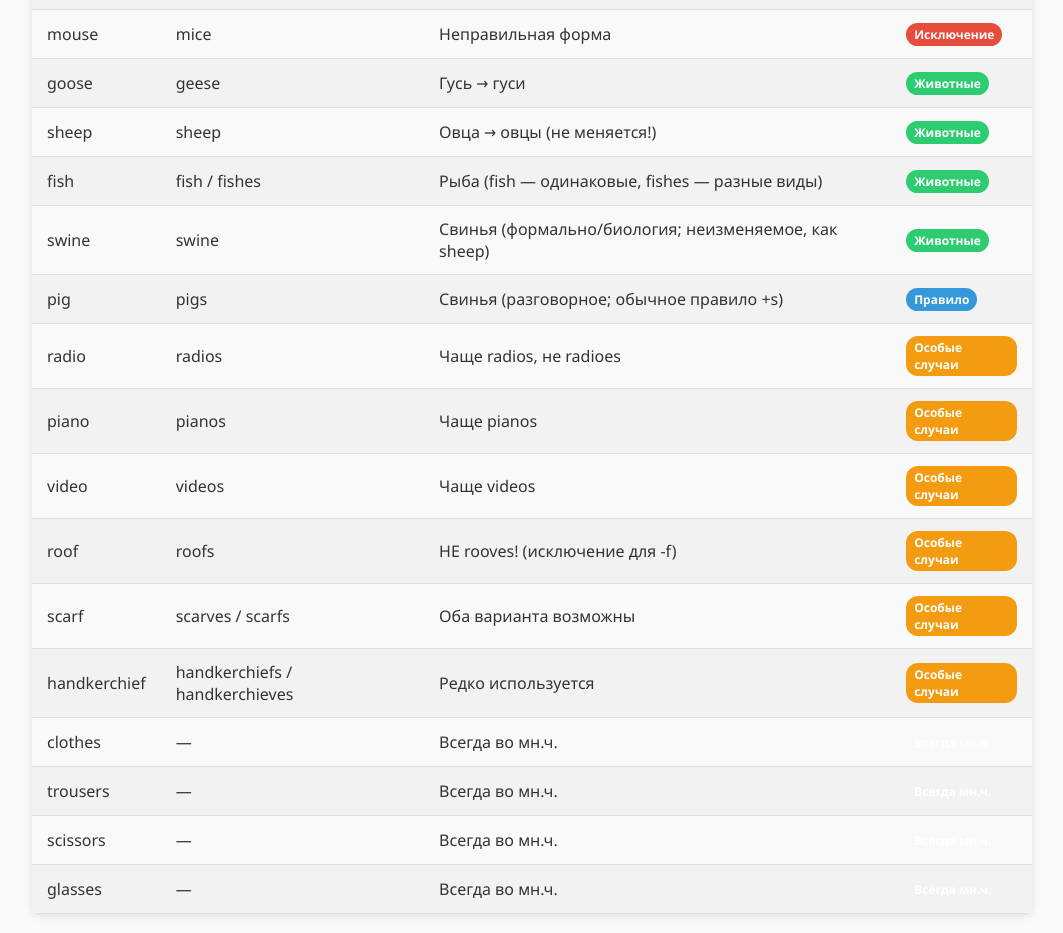
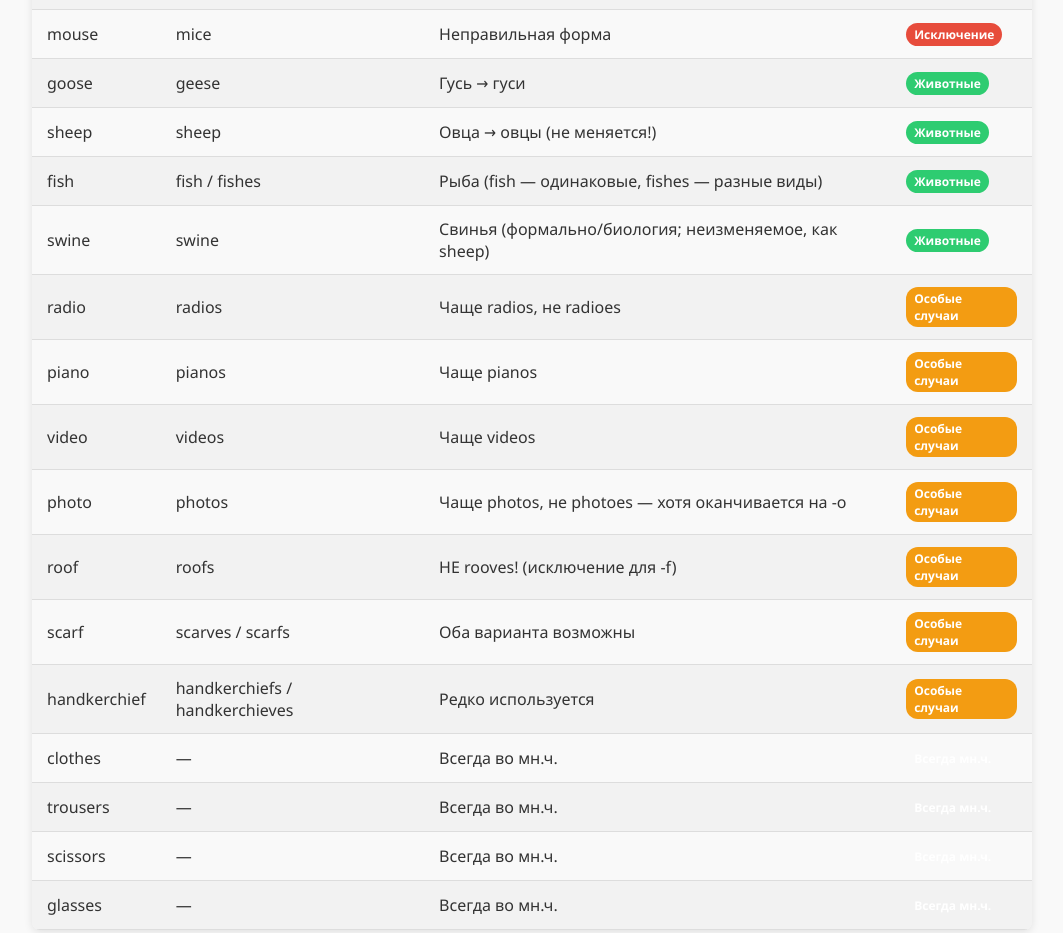
Before and after one commit to laureliya07/English-exercises, a plain HTML site: page index.html in a window 1280 px wide. Shown: the part 741-1674 px from the top of the page, without its empty margins (108-1171 px from the left). Drawn offline with Linux system fonts and the light colour scheme.

Commit message:
Add files via upload

```diff
--- a/index.html
+++ b/index.html
@@ -142,10 +142,10 @@
             { word: "sheep", plural: "sheep", note: "Овца → овцы (не меняется!)", category: "Животные" },
             { word: "fish", plural: "fish / fishes", note: "Рыба (fish — одинаковые, fishes — разные виды)", category: "Животные" },
             { word: "swine", plural: "swine", note: "Свинья (формально/биология; неизменяемое, как sheep)", category: "Животные" },
-            { word: "pig", plural: "pigs", note: "Свинья (разговорное; обычное правило +s)", category: "Правило" },
-            { word: "radio", plural: "radios", note: "Чаще radios, не radioes", category: "Особые случаи" },
+                        { word: "radio", plural: "radios", note: "Чаще radios, не radioes", category: "Особые случаи" },
             { word: "piano", plural: "pianos", note: "Чаще pianos", category: "Особые случаи" },
             { word: "video", plural: "videos", note: "Чаще videos", category: "Особые случаи" },
+			{ word: "photo", plural: "photos", note: "Чаще photos, не photoes — хотя оканчивается на -o", category: "Особые случаи" },
             { word: "roof", plural: "roofs", note: "НЕ rooves! (исключение для -f)", category: "Особые случаи" },
             { word: "scarf", plural: "scarves / scarfs", note: "Оба варианта возможны", category: "Особые случаи" },
             { word: "handkerchief", plural: "handkerchiefs / handkerchieves", note: "Редко используется", category: "Особые случаи" },
```
